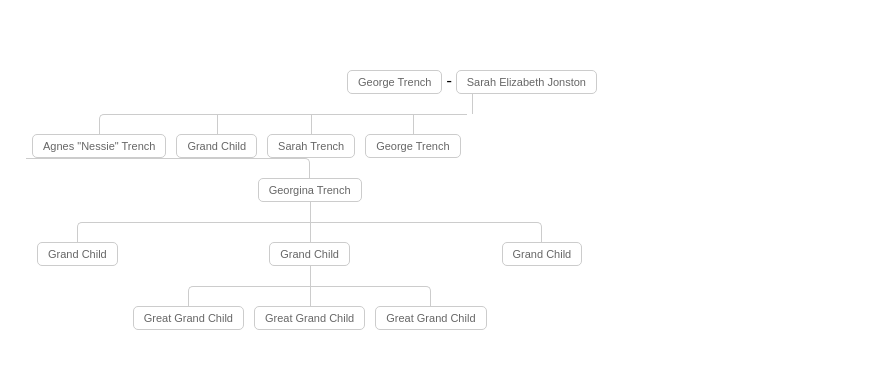
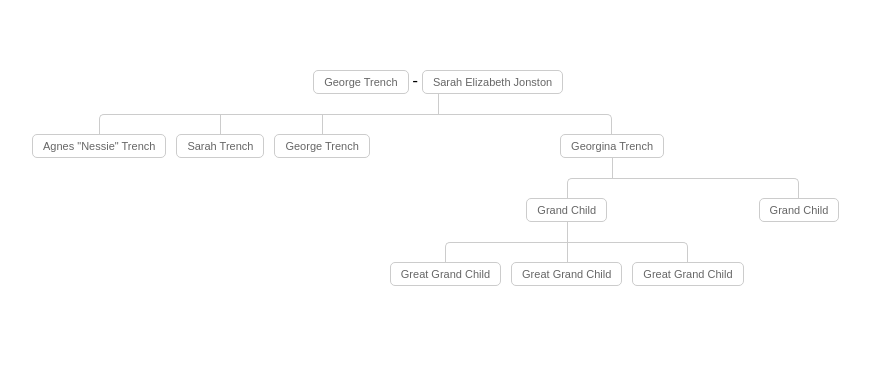
Before and after one commit to projecttrench1897/projecttrench1897, a website: page index.html in a window 1280 px wide. Shown: the whole page, without its empty margins (168-1038 px from the left). Drawn offline with Linux system fonts and the light colour scheme.

Commit message:
Update index.html

```diff
--- a/index.html
+++ b/index.html
@@ -16,9 +16,7 @@
             <li>
               <a href="#">Agnes "Nessie" Trench</a>
 
-                <li>
-                  <a href="#">Grand Child</a>
-                </li>
+
 
 
             <li>
@@ -31,9 +29,7 @@
               <a href="#">Georgina Trench</a>
               <ul>
 
-                <li>
-                  <a href="#">Grand Child</a>
-                </li>
+
                 <li>
                   <a href="#">Grand Child</a>
                   <ul>
```
